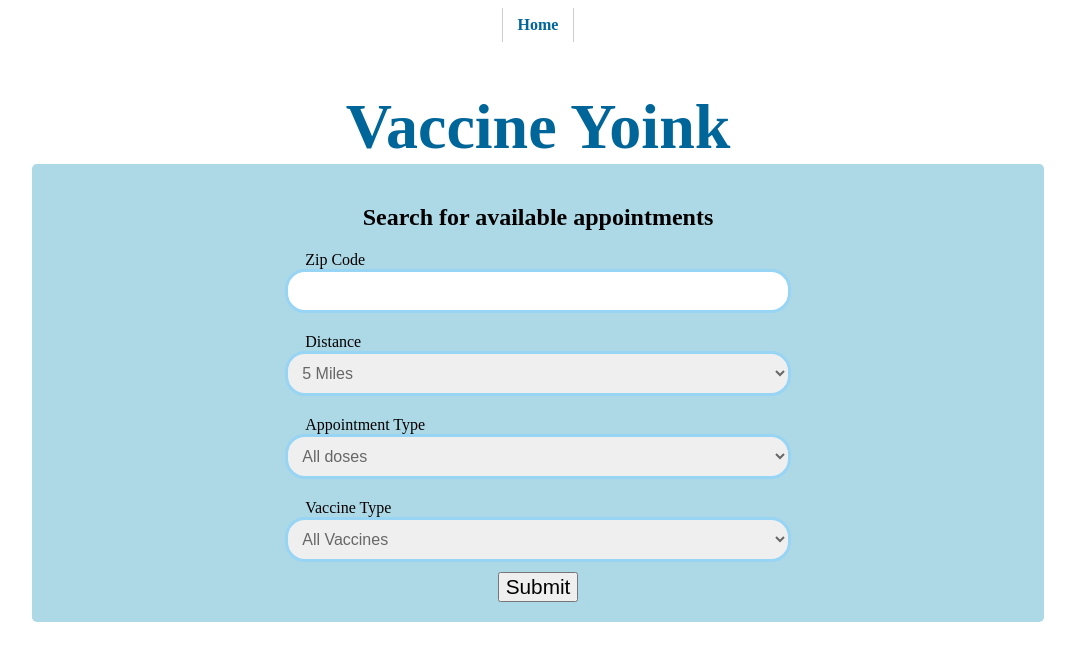
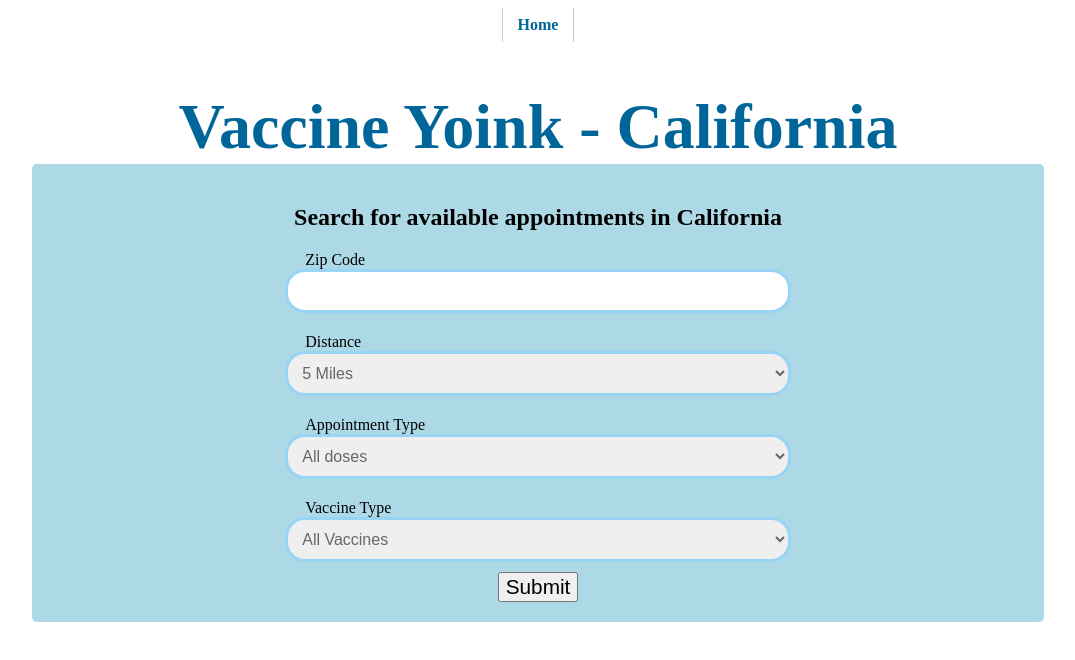
Before and after one commit to ryzhong/vaccine-yoink, a Next.js app: page / in a window 1280 px wide. Shown: the top 660 px of the page, without its empty margins (102-1177 px from the left). Built offline with nearby package versions, Linux system fonts and the light colour scheme.

Commit message:
Added info that app is for CA only

```diff
--- a/pages/index.js
+++ b/pages/index.js
@@ -120,14 +120,14 @@ class Index extends React.Component {
             <Layout content={(
                 <div>
                     <div>
-                        <h1 className='home'>Vaccine Yoink</h1>
+                        <h1 className='home'>Vaccine Yoink - California</h1>
                     </div>
 
                     <div>
                         <div className='form-container'>
                             <div>
                                 <div className='header'>
-                                    <h2>Search for available appointments</h2>
+                                    <h2>Search for available appointments in California</h2>
                                 </div>
                                 <form>
                                     <div className='form-group'>
```
